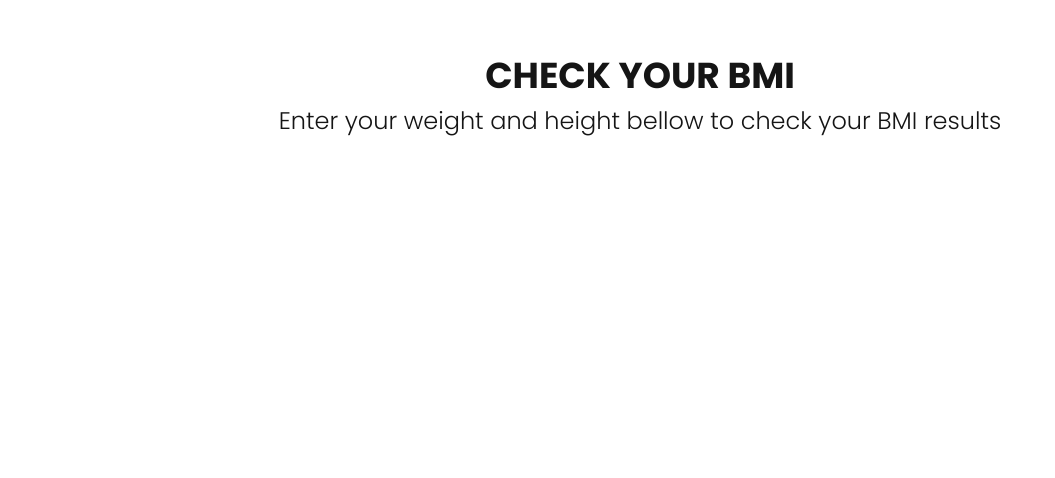
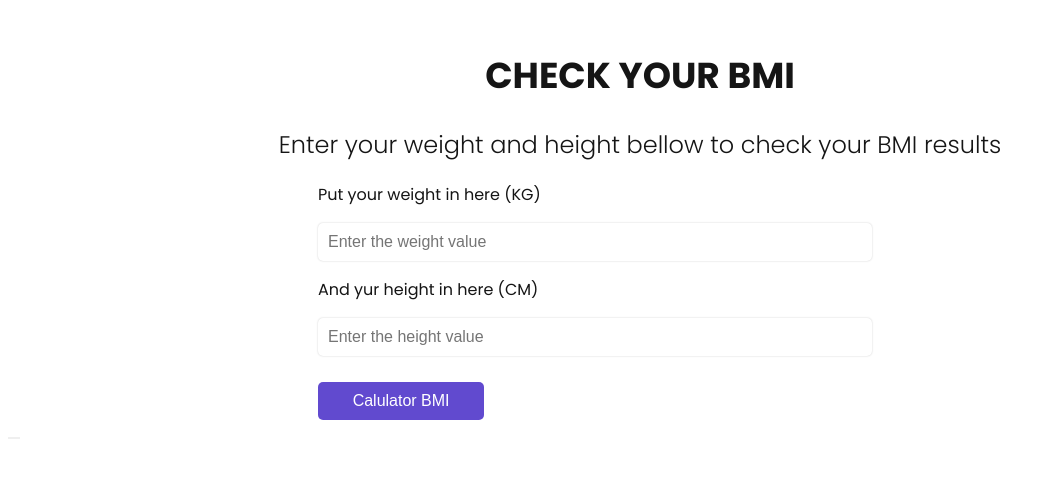
Before and after one commit to Kharismatara/Technical-Project-Assignment-TPA-2---BMI, a plain HTML site: page index.html in a window 1280 px wide. Shown: the whole page, without its empty margins (0-1055 px from the left). Drawn offline with Linux system fonts and the light colour scheme.

Commit message:
tampilan bmi

```diff
--- a/css/style.css
+++ b/css/style.css
@@ -4,8 +4,6 @@
 }
 
 * {
-  margin: 0;
-  pading: 0;
   box-sizing: border-box;
   outline: none;
   border: none;
@@ -30,3 +28,28 @@ body {
   font-size: 24px;
   font-weight: 300;
 }
+form {
+  display: flex;
+  flex-direction: column;
+  margin-left: 310px;
+  margin-right: 400px;
+}
+input[type="number"] {
+  width: 100%;
+  padding: 10px;
+  margin: 1rem 0;
+  border-radius: 5px;
+  box-shadow: 0px 0px 2px #cccccc;
+  font-size: 16px;
+}
+button[type="submit"] {
+  width: 30%;
+  background-color: var(--primary);
+  color: #ffffff;
+  border: none;
+  border-radius: 5px;
+  padding: 10px;
+  margin-top: 10px;
+  font-size: 16px;
+  cursor: pointer;
+}
--- a/index.html
+++ b/index.html
@@ -21,6 +21,16 @@
       <h1>CHECK YOUR BMI</h1>
       <h2>Enter your weight and height bellow to check your BMI results</h2>
     </div>
+    <form onsubmit="calculateBMI(event)">
+      <label for="weight">Put your weight in here (KG)</label>
+      <input type="number" id="weight" name="weight" required placeholder="Enter the weight value" />
+
+      <label for="height">And yur height in here (CM)</label>
+      <input type="number" id="height" name="height" required placeholder="Enter the height value" />
+
+      <button type="submit">Calulator BMI</button>
+    </form>
+    <button></button>
     <script src="js/script.js"></script>
   </body>
 </html>
```
